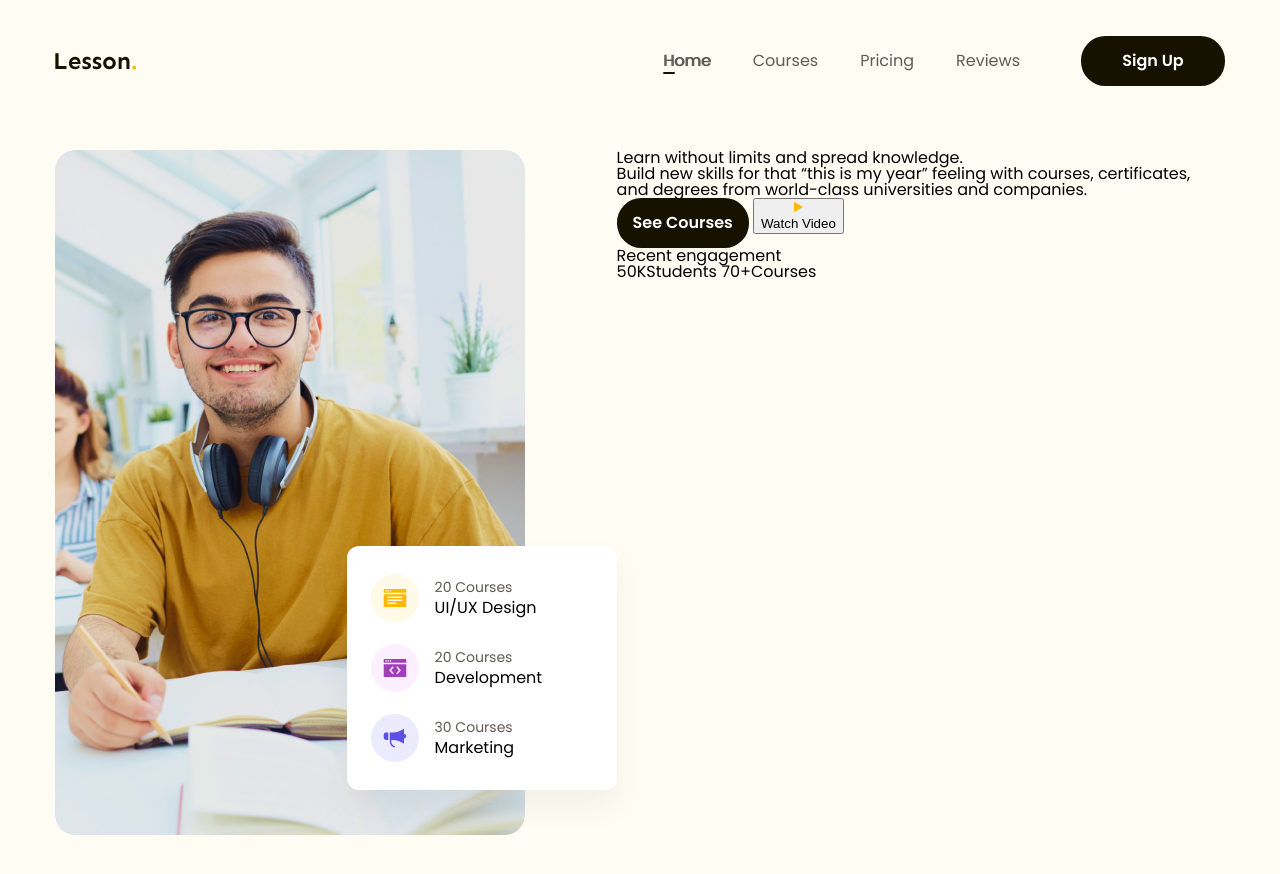
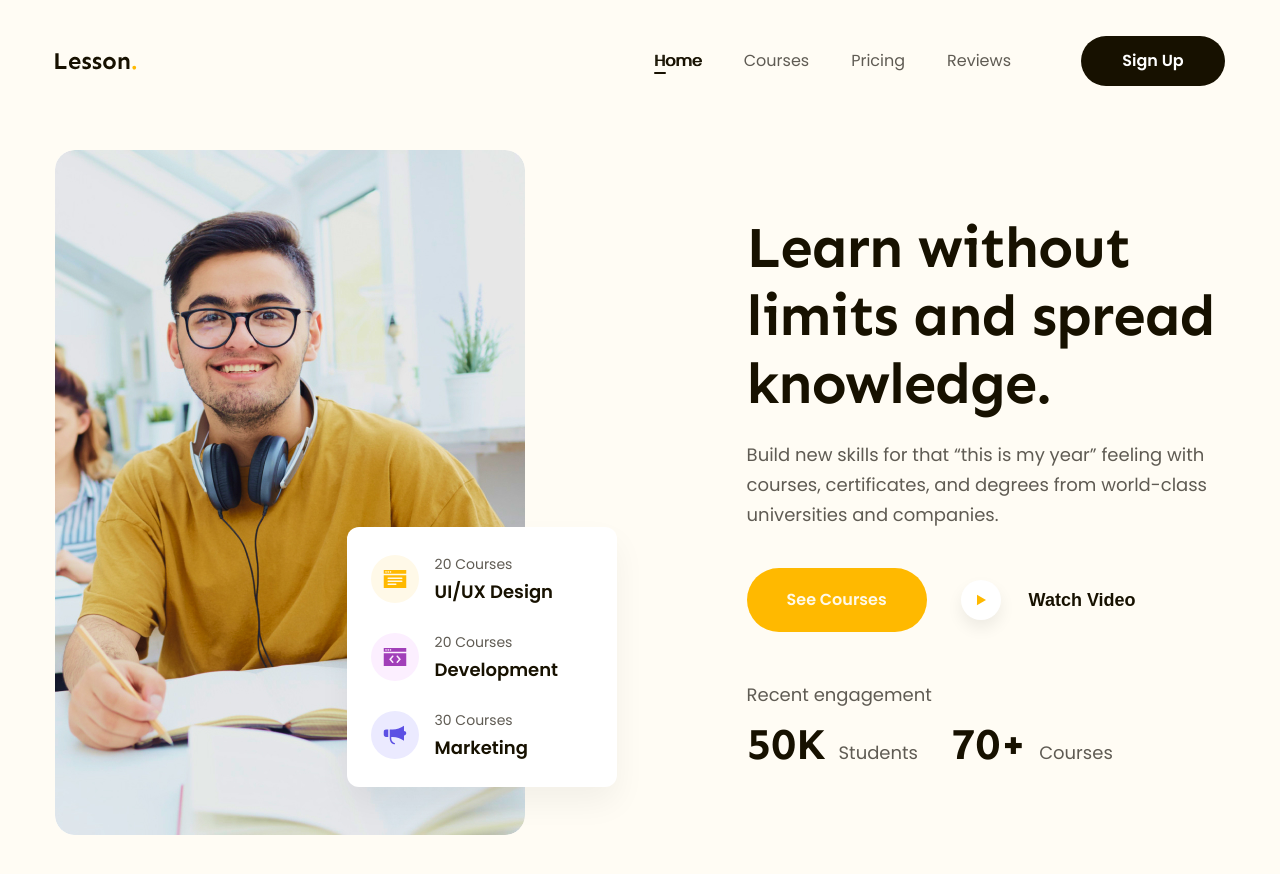
Before and after one commit to Kazuto-2004/project-htmlcss2, a plain HTML site: page index.html in a window 1280 px wide. Shown: the top 874 px of the page. Drawn offline with Linux system fonts and the light colour scheme.

Commit message:
up code hero

```diff
--- a/assets/css/styles.css
+++ b/assets/css/styles.css
@@ -1,132 +1,120 @@
 * {
     box-sizing: border-box;
 }
-
+:root {
+    --primary-color: #ffb900;
+    --font-heading: Sen, sans-serif;
+}
 html {
     font-size: 62.5%;
 }
-
 body {
     font-size: 1.6rem;
     font-family: "Poppins", sans-serif;
 }
-
 /* Common */
 a {
     text-decoration: none;
 }
-
 .btn {
     display: inline-block;
     min-width: 118px;
-    font-weight: 600;
     padding: 0 16px;
     line-height: 50px;
+    font-weight: 600;
     font-size: 1.6rem;
     text-align: center;
     color: #ffffff;
     background: #171100;
-    border-radius: 24.5px;
+    border-radius: 999px;
 }
-
+.btn:hover {
+    opacity: 0.9;
+}
 .main-content {
     width: 1170px;
     max-width: calc(100% - 48px);
     margin-left: auto;
     margin-right: auto;
 }
-
-/* header  */
+/* Header */
 .header {
     background: #fffcf4;
 }
-
 .header.fixed {
     position: sticky;
     top: -28px;
+    z-index: 1;
 }
-
 .header .body {
     display: flex;
     align-items: center;
     padding: 36px 0 8px;
 }
-
 .nav {
     margin-left: auto;
 }
-
 .nav ul {
     display: flex;
 }
-
 .nav a {
+    position: relative;
     padding: 8px 21px;
     font-size: 1.6rem;
-    text-align: center;
     color: #5f5b53;
-    position: relative;
 }
-
 .nav a:hover,
 .nav li.active a {
-    /* font-weight: 600; */
-    text-shadow: 1px 0 0 currentColor; /* tạo cái bóng của chữ ko dùng font-weight dể bị dật */
-    color: #5f5b53;
+    text-shadow: 1px 0 0 currentColor;
+    color: #171100;
 }
-
 .nav li.active a::after {
-    content: "";
     position: absolute;
     left: 21px;
     bottom: 6px;
+    content: "";
     display: block;
     width: 12px;
     height: 2px;
     background: #171100;
     border-radius: 1px;
 }
-
 .header .sign-up-btn {
     min-width: 144px;
 }
-
 .header .action {
-    margin-left: 40px;
+    margin-left: 49px;
 }
-
-/* hero */
+/* Hero */
 .hero {
+    padding: 56px 0 65px;
     background: #fffcf4;
-    padding: 56px 0px;
 }
 
 .hero .body {
     display: flex;
 }
 
+/* Hero left */
 .hero .media-block {
+    position: relative;
     width: 48%;
-    position: relative;
 }
 
 .hero .media-block .img {
+    display: block;
     width: 470px;
     height: 685px;
     object-fit: cover;
     border-radius: 20px;
 }
 
-.hero .content-block {
-    width: 52%;
-}
-
-.hero .hero-summary {
+.hero-summary {
     position: absolute;
+    right: 0;
     bottom: 48px;
-    right: 0;
     width: 270px;
-    padding: 28px 24px;
+    padding: 24px;
     background: #ffffff;
     box-shadow: 0px 16px 32px rgba(0, 0, 0, 0.05);
     border-radius: 12px;
@@ -134,6 +122,7 @@ a {
 
 .hero-summary .item {
     display: flex;
+    align-items: center;
 }
 
 .hero-summary .item + .item {
@@ -158,7 +147,7 @@ a {
     background: #ebeaff;
 }
 
-.hero .info {
+.hero-summary .info {
     margin-left: 16px;
 }
 
@@ -168,9 +157,86 @@ a {
     color: #5f5b53;
 }
 
-.hero-summary .label .title {
+.hero-summary .title {
     font-weight: 600;
     font-size: 1.8rem;
     line-height: 1.67;
     color: #171100;
 }
+
+/* Hero right */
+.hero .content-block {
+    width: 52%;
+    padding: 64px 0 0 130px;
+}
+
+.hero .heading {
+    font-family: var(--font-heading);
+    font-weight: 700;
+    font-size: 5.8rem;
+    line-height: 1.17;
+    letter-spacing: -0.02em;
+    color: #171100;
+}
+
+.hero .desc {
+    font-size: 1.8rem;
+    line-height: 1.67;
+    color: #5f5b53;
+    margin-top: 22px;
+}
+
+.hero .cta-group {
+    margin: 38px 0 48px;
+    display: flex;
+    align-items: center;
+}
+
+.hero .hero-cta {
+    min-width: 180px;
+    line-height: 64px;
+    color: #fff9e8;
+    background: var(--primary-color);
+}
+
+.hero .watch-video {
+    display: flex;
+    align-items: center;
+    margin-left: 28px;
+    border: none;
+    background-color: transparent;
+    cursor: pointer;
+}
+
+.hero .watch-video .icon {
+    display: flex;
+    align-items: center;
+    justify-content: center;
+    margin-right: 14px;
+    width: 40px;
+    height: 40px;
+    border-radius: 50%;
+    background: #ffffff;
+    box-shadow: 0px 8px 16px rgba(0, 0, 0, 0.07);
+}
+
+.hero .watch-video span {
+    margin-left: 14px;
+    font-weight: 600;
+    font-size: 1.8rem;
+    line-height: 1.67;
+    color: #171100;
+}
+
+.hero .stats {
+    margin: 8px 0 0 -28px;
+}
+
+.hero .stats strong {
+    padding: 0 8px 0 28px;
+    font-family: var(--font-heading);
+    font-weight: 700;
+    font-size: 4.4rem;
+    line-height: 1.23;
+    color: #171100;
+}
--- a/index.html
+++ b/index.html
@@ -32,22 +32,31 @@
             <header class="header fixed">
                 <div class="main-content">
                     <div class="body">
-                        <!-- logo -->
+                        <!-- Logo -->
                         <img
                             src="./assets/img/Lesson..svg"
-                            alt="Lesson.svg"
+                            alt="Lesson."
                             class="logo" />
 
+                        <!-- Nav -->
                         <nav class="nav">
                             <ul>
-                                <li class="active"><a href="">Home</a></li>
-                                <li><a href="">Courses</a></li>
-                                <li><a href="">Pricing</a></li>
-                                <li><a href="">Reviews</a></li>
+                                <li class="active">
+                                    <a href="#!">Home</a>
+                                </li>
+                                <li>
+                                    <a href="#!">Courses</a>
+                                </li>
+                                <li>
+                                    <a href="#!">Pricing</a>
+                                </li>
+                                <li>
+                                    <a href="#!">Reviews</a>
+                                </li>
                             </ul>
                         </nav>
 
-                        <!-- ACtion -->
+                        <!-- Action -->
                         <div class="action">
                             <a href="#!" class="btn sign-up-btn">Sign Up</a>
                         </div>
@@ -55,11 +64,11 @@
                 </div>
             </header>
 
-            <!-- hero -->
+            <!-- Hero -->
             <div class="hero">
                 <div class="main-content">
                     <div class="body">
-                        <!-- hero left -->
+                        <!-- Hero left -->
                         <div class="media-block">
                             <img
                                 src="./assets/img/hero-img.jpg"
@@ -103,7 +112,7 @@
                             </div>
                         </div>
 
-                        <!-- hero right -->
+                        <!-- Hero right -->
                         <div class="content-block">
                             <h1 class="heading">
                                 Learn without limits and spread knowledge.
@@ -113,22 +122,23 @@
                                 feeling with courses, certificates, and degrees
                                 from world-class universities and companies.
                             </p>
-
                             <div class="cta-group">
-                                <a href="#!" class="btn">See Courses</a>
+                                <a href="#!" class="btn hero-cta"
+                                    >See Courses</a
+                                >
                                 <button class="watch-video">
                                     <div class="icon">
                                         <img
                                             src="./assets/icon/play.svg"
-                                            alt="play" />
+                                            alt="" />
                                     </div>
                                     <span>Watch Video</span>
                                 </button>
                             </div>
                             <p class="desc">Recent engagement</p>
-                            <p class="desc">
-                                <strong>50K</strong>Students
-                                <strong>70+</strong>Courses
+                            <p class="desc stats">
+                                <strong>50K</strong> Students
+                                <strong>70+</strong> Courses
                             </p>
                         </div>
                     </div>
```
